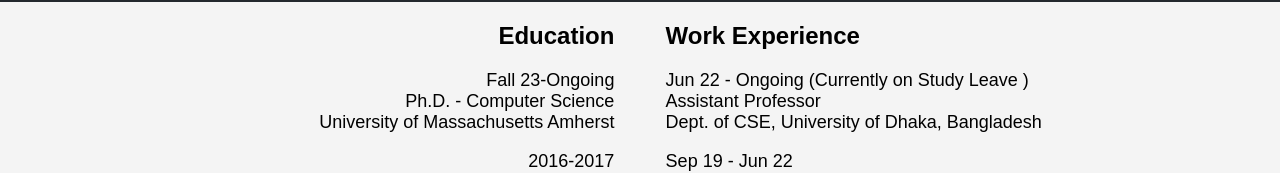
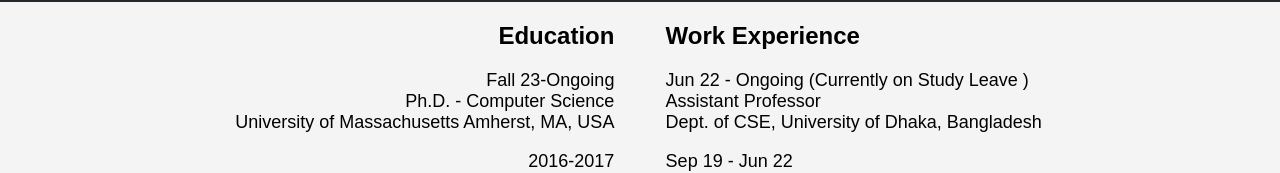
Before and after one commit to cseduashraful/cseduashraful.github.io, a plain HTML site: page index.html in a window 1280 px wide. Shown: the part 207-380 px from the top of the page. Drawn offline with Linux system fonts and the light colour scheme.

Commit message:
minor fix 3

```diff
--- a/index.html
+++ b/index.html
@@ -68,7 +68,7 @@
             <h2>Education</h2>
             <p>Fall 23-Ongoing<br>
             Ph.D. - Computer Science<br>
-            University of Massachusetts Amherst</p>
+            University of Massachusetts Amherst, MA, USA</p>
 
             <p>2016-2017<br>
             M. S. - Computer Science and Engineering<br>
```
